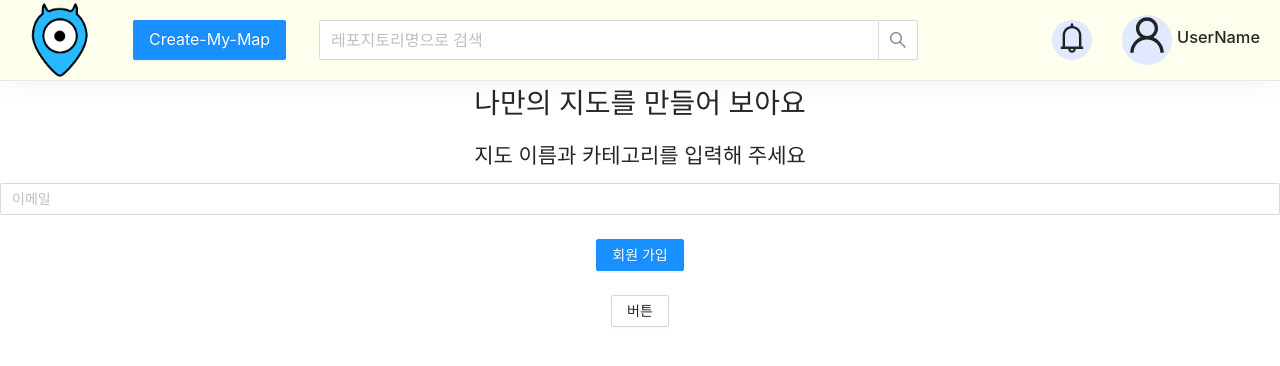
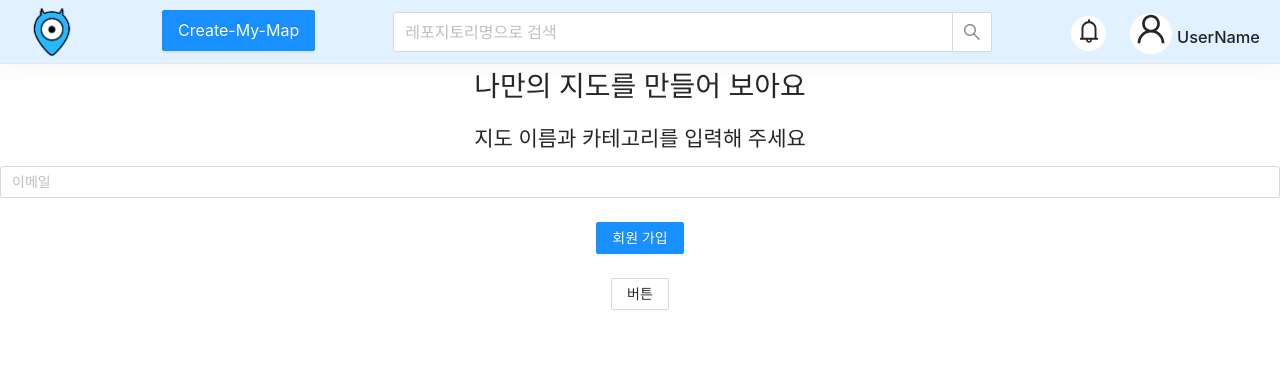
Before and after one commit to MapHackers/map-goblin-frontend, a React (Create React App) app: page /new in a window 1280 px wide. Shown: the top 366 px of the page. Built offline with nearby package versions, Linux system fonts and the light colour scheme.

Commit message:
Apply styled component

```diff
--- a/src/App.js
+++ b/src/App.js
@@ -19,6 +19,7 @@ import CreateMyMapPage from './components/views/CreateMyMapPage/CreateMyMapPage'
 import { Suspense } from 'react';
 import Connect from './hoc/connectStore'
 import "antd/dist/antd.css"
+import NavBar from './components/views/NavigationBar/NavigationBar';
 
 function App() {
   return (
@@ -34,6 +35,7 @@ function App() {
             <Route exact path="/main" component={Connect(MainPage)} />
             <Route exact path="/search" component={SearchPage} />
             <Route exact path="/new" component={CreateMyMapPage} />
+            <Route exact path="/nav" component={NavBar} />
             <Route exact path="/:userId" component={MyPage} />
           </Switch>
         </Suspense>
--- a/src/components/views/NavigationBar/NavigationBar.js
+++ b/src/components/views/NavigationBar/NavigationBar.js
@@ -4,29 +4,35 @@ import ButtonBox from './Sections/ButtonBox'
 import SearchBar from './Sections/SearchByRepoName'
 import Alarm from './Sections/Alarm'
 import UserIcon from './Sections/UserIcon'
+import styled from 'styled-components'
 
 function NavigationBar() {
     return (
-        <div style={{
-            padding: '0 20px',
-            borderBottom: 'solid 1px #e8e8e8',
-            overflow: 'auto',
-            boxShadow: '0 0 30px #f3f1f1',
-            display: 'flex',
-            justifyContent: 'space-between',
-            backgroundColor: '#FFFFEE',
-        }}>
+        <NavContainer>
             <Logo />
             <ButtonBox />
             <SearchBar />
-            <div style={{
-                display: 'flex'
-            }}>
+            <UserIconContainer>
                 <Alarm />
                 <UserIcon />
-            </div>
-
-        </div>
+            </UserIconContainer>
+        </NavContainer>
     )
 }
 export default NavigationBar
+
+const NavContainer = styled.div`
+    padding: 0 20px;
+    border-bottom: solid 1px #e8e8e8;
+    overflow: auto;
+    box-shadow: 0 0 30px #f3f1f1;
+    display: flex;
+    justify-content: space-between;
+    align-content: center;
+    background-color: rgba(160, 208,253, 0.3);
+    height: 4rem;
+`
+
+const UserIconContainer = styled.div`
+    display: flex;
+`
--- a/src/components/views/NavigationBar/Sections/Alarm.js
+++ b/src/components/views/NavigationBar/Sections/Alarm.js
@@ -1,21 +1,24 @@
 import React from 'react'
 import { BellOutlined } from '@ant-design/icons';
+import styled from 'styled-components'
 
 function Alarm() {
     return (
-        <div style={{
-            borderRadius: '20px',
-            backgroundColor: '#E0E9FF',
-            width: '40px',
-            height: '40px',
-            marginTop: '20px',
-            textAlign: 'center',
-            verticalAlign: 'middle',
-            marginRight: '30px'
-        }}>
-            <BellOutlined style={{ fontSize: '30px', marginTop: '3px' }} />
-        </div>
+        <AlarmContainer>
+            <BellOutlined style={{ fontSize: '1.5rem', marginTop: '3px' }} />
+        </AlarmContainer>
     )
 }
 
 export default Alarm
+
+const AlarmContainer = styled.div`
+    border-radius: 1.1rem;
+    background-color: white;
+    width: 2.2rem;
+    height: 2.2rem;
+    margin-top: 1rem;
+    text-align: center;
+    vertical-align: middle;
+    margin-right: 1.5rem;
+`
--- a/src/components/views/NavigationBar/Sections/ButtonBox.js
+++ b/src/components/views/NavigationBar/Sections/ButtonBox.js
@@ -1,15 +1,16 @@
 import React from 'react'
 import { Button } from 'antd'
 import { withRouter } from 'react-router-dom';
+import styled from 'styled-components';
 
 function ButtonBox(props) {
     return (
+        <ButtonContainer>
             <Button
                 type="primary"
                 style={{
-                float: 'left',
-                marginTop: '20px',
-                flex: 'none'
+                    marginTop: '0.6rem',
+                    height: '2.6rem',
                 }}
                 size="large"
                 onClick={() => {
@@ -18,7 +19,13 @@ function ButtonBox(props) {
             >
                 Create-My-Map
         </Button>
+        </ButtonContainer>
     )
 }
 
 export default withRouter(ButtonBox)
+
+const ButtonContainer = styled.div`
+    height: 4rem;
+    flex: none;
+`
--- a/src/components/views/NavigationBar/Sections/Logo.js
+++ b/src/components/views/NavigationBar/Sections/Logo.js
@@ -1,15 +1,28 @@
 import React from 'react'
+import styled from 'styled-components'
 
 function Logo() {
     return (
-        <div style={{
-            flex: 'none'
-        }}>
+        <LogoContainer>
             <a href="/main">
-                <img src='/Logo.png' alt="" style={{ width: '80px', float: 'left' }} />
+                <LogoItem src='/Logo.png' alt="MapGoblinLogo"/>
             </a>
-        </div>
+        </LogoContainer>
     )
 }
 
 export default Logo
+
+const LogoContainer = styled.div`
+    flex: none;
+    height: 4rem;
+    width: 4rem;
+    display: flex;
+    justify-content: center;
+    align-content: center;
+`
+
+const LogoItem = styled.img`
+    margin-top: 0.4rem;
+    height: 3.2rem;
+`
--- a/src/components/views/NavigationBar/Sections/SearchByRepoName.js
+++ b/src/components/views/NavigationBar/Sections/SearchByRepoName.js
@@ -1,6 +1,7 @@
 import React, { useState } from 'react'
 import { Input } from 'antd'
 import {withRouter} from 'react-router-dom';
+import styled from 'styled-components'
 
 const { Search } = Input;
 
@@ -18,10 +19,17 @@ function SearchByRepoName(props) {
 
 
     return (
-        <div style={{ width: 600, height: 30, float: 'right', marginTop: '20px', marginRight: '100px', flex: 'none' }}>
+        <SearchContainer>
             <Search placeholder="레포지토리명으로 검색" onSearch={onSearch} size="large" value={searchValue} onChange={onChange} />
-        </div>
+        </SearchContainer>
     )
 }
 
 export default withRouter(SearchByRepoName)
+
+const SearchContainer = styled.div`
+    width: 37.5rem;
+    height: 2rem;
+    margin-top: 0.75rem;
+    flex: none;
+`
--- a/src/components/views/NavigationBar/Sections/UserIcon.js
+++ b/src/components/views/NavigationBar/Sections/UserIcon.js
@@ -1,20 +1,13 @@
 import React from 'react'
 import { UserOutlined } from '@ant-design/icons';
+import styled from 'styled-components'
 
 function UserIcon() {
     return (
         <div style={{ display: 'flex' }}>
-            <div style={{
-                borderRadius: '25px',
-                backgroundColor: '#E0E9FF',
-                width: '50px',
-                height: '50px',
-                marginTop: '15px',
-                textAlign: 'center',
-                verticalAlign: 'middle'
-            }}>
-                <UserOutlined style={{ fontSize: '40px'}} />
-            </div>
+            <UserIconContainer>
+                <UserOutlined style={{ fontSize: '2rem' }} />
+            </UserIconContainer>
             <div style={{
                 float: 'right'
             }}>
@@ -25,3 +18,13 @@ function UserIcon() {
 }
 
 export default UserIcon
+
+const UserIconContainer = styled.div`
+    border-radius: 1.3rem;
+    background-color: white;
+    width: 2.6rem;
+    height: 2.6rem;
+    margin-top: 0.8rem;
+    text-align: center;
+    vertical-align: middle
+`
```
Lines whose indentation alone changed are shown as unchanged.
